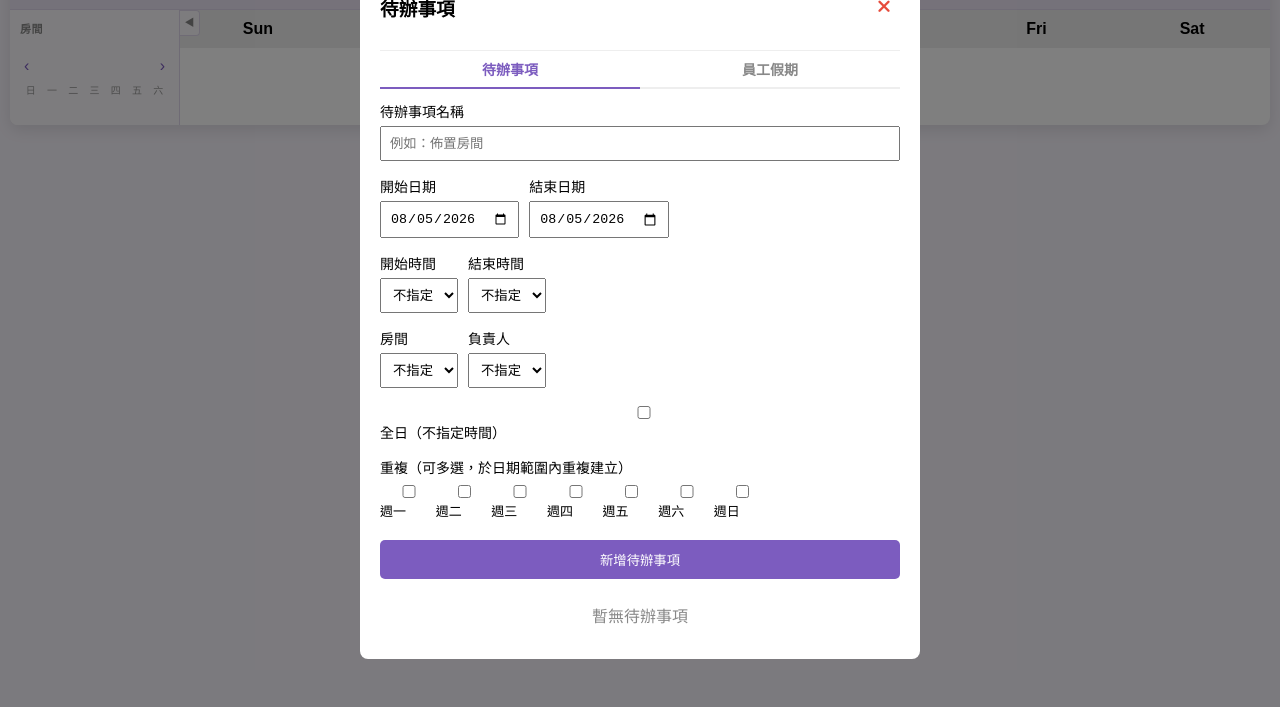
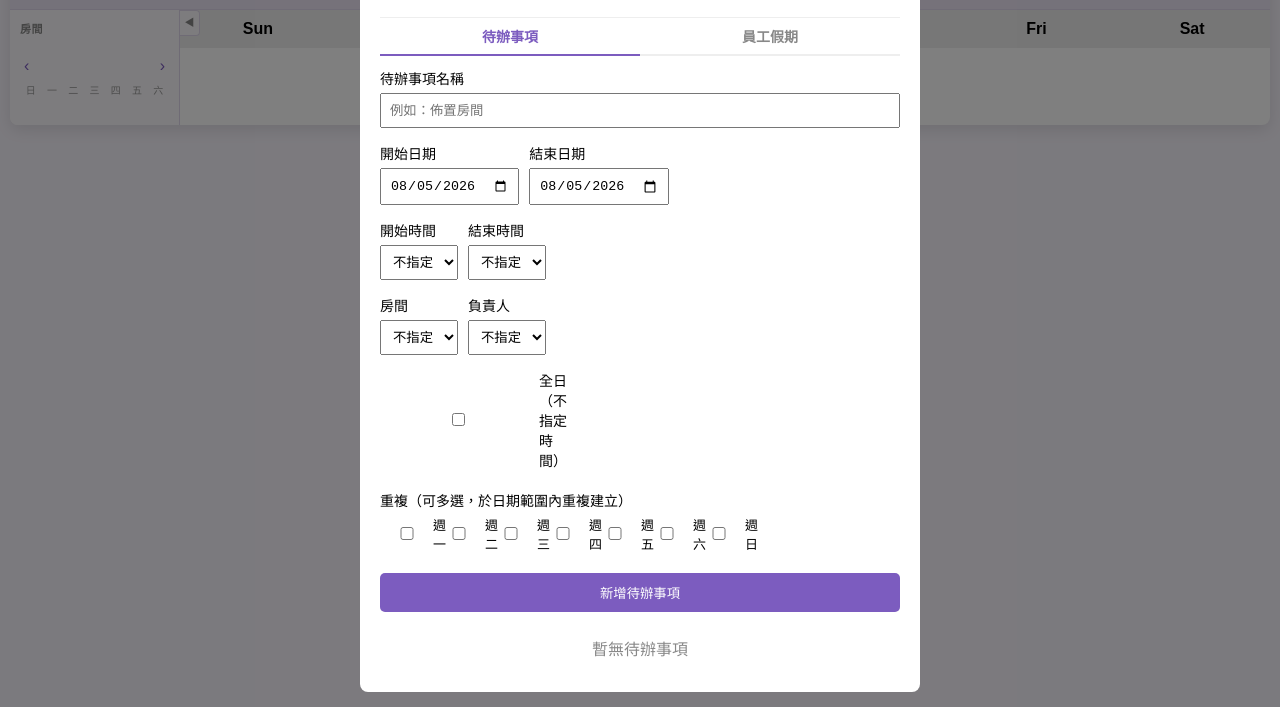
Before and after one commit to AlisonYao227/CalendarBooking, a website: page public/index.html in a window 1280 px wide. Both pictures are taken after a click on the button 1122 px from the left and 55 px from the top of the page. Shown: the part 93-800 px from the top of the page. Drawn offline with nearby package versions, Linux system fonts and the light colour scheme; no server answers.

Commit message:
Fix checkbox/text misalignment in todo modal on Windows
- 全日 and 週一~週日 checkboxes: make labels inline-flex with centered alignment
- vertical-align middle fallback for browsers without :has() support
- Bump style.css cache-buster to v20260807d

```diff
--- a/public/index.html
+++ b/public/index.html
@@ -4,7 +4,7 @@
   <meta charset="UTF-8" />
   <meta name="viewport" content="width=device-width, initial-scale=1.0" />
   <link rel="stylesheet" href="https://cdnjs.cloudflare.com/ajax/libs/font-awesome/6.5.1/css/all.min.css">
-  <link rel="stylesheet" href="style.css?v=20260807a" />
+  <link rel="stylesheet" href="style.css?v=20260807d" />
   <title>大月曆預約系統</title>
 </head>
 <body>
--- a/public/style.css
+++ b/public/style.css
@@ -450,6 +450,16 @@ body { font-family: sans-serif; background: var(--bg-color); margin: 0; padding:
 .input-group { margin-bottom: 15px; }
 .input-group label { display: block; margin-bottom: 5px; font-size: 14px; }
 .input-group input, .input-group select { width: 100%; padding: 8px; box-sizing: border-box; }
+/* 待辦事項「全日」與週一至週日 checkbox：修復 Windows 上方格與文字錯位（垂直置中） */
+.input-group label:has(> #todoAllDay),
+#todoWeekdays label {
+  display: inline-flex;
+  align-items: center;
+}
+#todoAllDay, .todo-dow {
+  vertical-align: middle;
+  flex-shrink: 0;
+}
 .input-row { display: flex; gap: 10px; }
 
 /* 右上角設置按鈕 */
```
